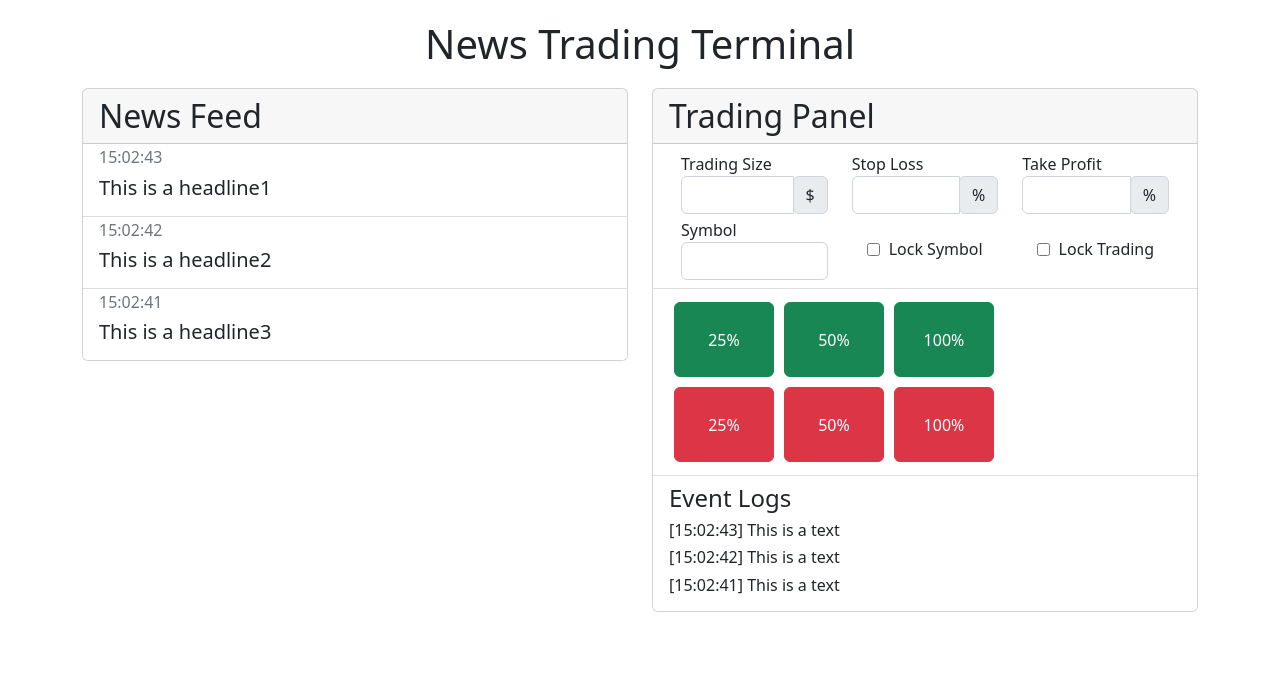
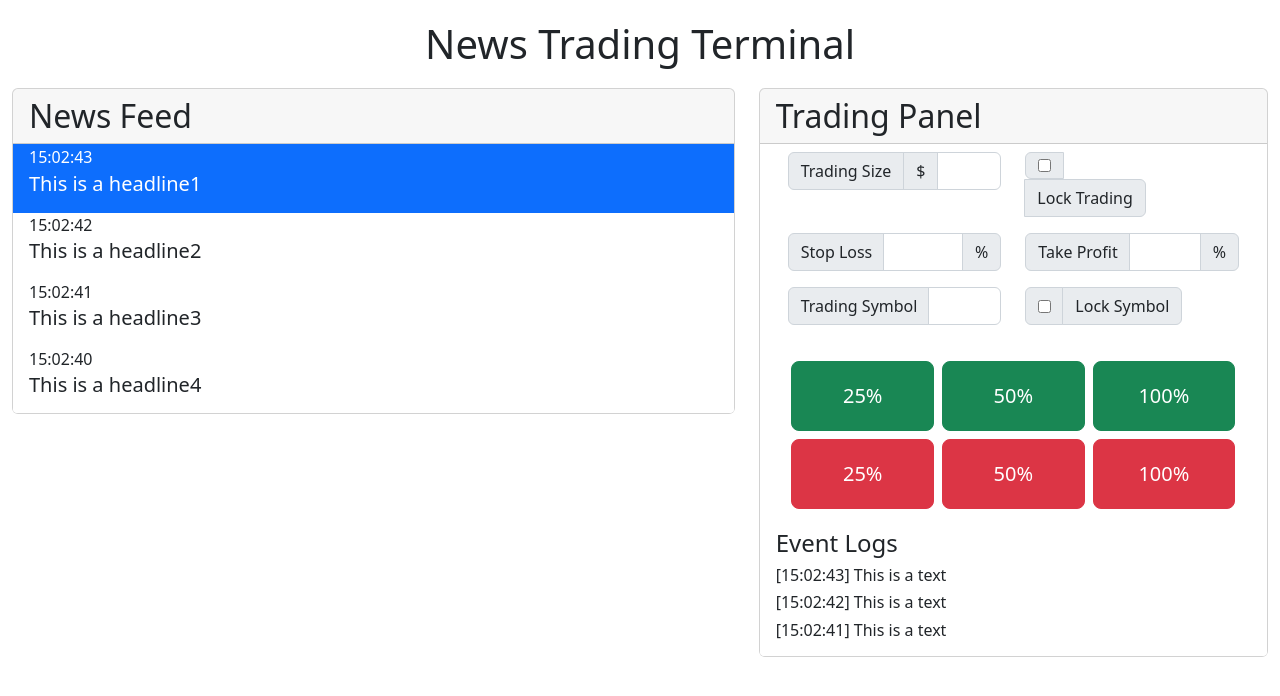
Before and after one commit to walidm95/news-trading-terminal, a Vue app: page / in a window 1280 px wide. Shown: the top 696 px of the page. Built offline with nearby package versions, Linux system fonts and the light colour scheme.

Commit message:
revert back to bootstrap 4 since bootstrap-vue doesnt work with this version of Vue. Implement headline selection UI

```diff
--- a/index.html
+++ b/index.html
@@ -3,6 +3,7 @@
   <head>
     <meta charset="UTF-8" />
     <link rel="icon" type="image/svg+xml" href="/vite.svg" />
+    <link rel="stylesheet" href="https://cdn.jsdelivr.net/npm/bootstrap@4.0.0/dist/css/bootstrap.min.css" integrity="sha384-Gn5384xqQ1aoWXA+058RXPxPg6fy4IWvTNh0E263XmFcJlSAwiGgFAW/dAiS6JXm" crossorigin="anonymous">
     <meta name="viewport" content="width=device-width, initial-scale=1.0" />
     <title>Vite + Vue</title>
   </head>
--- a/src/App.vue
+++ b/src/App.vue
@@ -7,12 +7,12 @@ import TradingPanel from './components/TradingPanel.vue';
   <div class="page-title">
     <h1>News Trading Terminal</h1>
   </div>
-  <div class="container">
+  <div class="container-fluid">
     <div class="row">
-      <div class="col">
+      <div class="col-7">
         <NewsFeed />
       </div>
-      <div class="col">
+      <div class="col-5">
         <TradingPanel />
       </div>
     </div>
--- a/src/components/NewsFeed.vue
+++ b/src/components/NewsFeed.vue
@@ -1,5 +1,42 @@
-<script setup>
-import NewsItem from './NewsItem.vue'
+<script>
+import NewsItem from './NewsItem.vue';
+
+function getHeadlines() {
+    return [
+        {
+        'time': '15:02:43',
+        'title': 'This is a headline1'
+        },
+        {
+        'time': '15:02:42',
+        'title': 'This is a headline2'
+        },
+        {
+        'time': '15:02:41',
+        'title': 'This is a headline3'
+        },
+        {
+        'time': '15:02:40',
+        'title': 'This is a headline4'
+        }
+    ]
+}
+
+export default {
+    data() {
+        return {
+            activeHeadline: 0,
+            headlines: getHeadlines()
+        };
+    },
+    components: { NewsItem },
+    methods: {
+        selectHeadline(index) {
+            this.activeHeadline = index;
+        }
+    }
+}
+
 </script>
 
 <template>
@@ -8,27 +45,7 @@ import NewsItem from './NewsItem.vue'
             News Feed
         </div>
         <ul class="list-group list-group-flush">
-            <li class="list-group-item">
-                <NewsItem
-                    headline="This is a headline1"
-                    time="15:02:43"
-                    symbol="BTCUSDT"
-                />
-            </li>
-            <li class="list-group-item">
-                <NewsItem
-                    headline="This is a headline2"
-                    time="15:02:42"
-                    symbol="BTCUSDT"
-                />
-            </li>
-            <li class="list-group-item">
-                <NewsItem
-                    headline="This is a headline3"
-                    time="15:02:41"
-                    symbol="BTCUSDT"
-                />
-            </li>
+            <NewsItem v-for="(headline, index) in headlines" :key="index" :time="headline.time" :headline="headline.title" :selected="activeHeadline === index" @click="selectHeadline(index)"/>
         </ul>
     </div>
 </template>
--- a/src/components/NewsItem.vue
+++ b/src/components/NewsItem.vue
@@ -1,19 +1,21 @@
-<script setup>
+<script>
 
-defineProps({
-  headline: String,
-  time: String,
-  symbol: String,
-})
+export default {
+  props: {
+    headline: {type: String, required: true},
+    time: {type: String, required: true},
+    selected: {type: Boolean, required: true}
+  }
+}
 </script>
 
 <template>
-    <div style="text-align: left;">
+    <li class="list-group-item" :class="{active: selected}">
         <div>
-          <h6 class="card-subtitle mb-2 text-muted" style="text-align;: left">{{ time }}</h6>
+          <h6 class="card-subtitle mb-1">{{ time }}</h6>
           <h5 class="card-title">{{ headline }}</h5>
         </div>
-    </div>
+      </li>
 </template>
 
 <style scoped>
--- a/src/components/TradingButtons.vue
+++ b/src/components/TradingButtons.vue
@@ -1,23 +1,21 @@
 <template>
     <div>
         <div>
-            <button type="button" class="btn btn-success trading-buttons">25%</button>
-            <button type="button" class="btn btn-success trading-buttons">50%</button>
-            <button type="button" class="btn btn-success trading-buttons">100%</button>
+            <button type="button" class="btn btn-success btn-lg m-1 trading-buttons">25%</button>
+            <button type="button" class="btn btn-success btn-lg m-1 trading-buttons">50%</button>
+            <button type="button" class="btn btn-success btn-lg m-1 trading-buttons">100%</button>
         </div>
         <div>
-            <button type="button" class="btn btn-danger trading-buttons">25%</button>
-            <button type="button" class="btn btn-danger trading-buttons">50%</button>
-            <button type="button" class="btn btn-danger trading-buttons">100%</button>
+            <button type="button" class="btn btn-danger btn-lg m-1 trading-buttons">25%</button>
+            <button type="button" class="btn btn-danger btn-lg m-1 trading-buttons">50%</button>
+            <button type="button" class="btn btn-danger btn-lg m-1 trading-buttons">100%</button>
         </div>
     </div>
 </template>
 
 <style scoped>
 .trading-buttons {
-    width: 100px;
-    height: 75px;
-    margin: 5px;
-    text-align: center;
+    width: 30%;
+    height: 70px;
 }
 </style>
--- a/src/components/TradingPanel.vue
+++ b/src/components/TradingPanel.vue
@@ -13,7 +13,7 @@ import EventLogs from './EventLogs.vue';
             <li class="list-group-item">
                 <TradingParameters />
             </li>
-            <li class="list-group-item">
+            <li class="list-group-item text-center">
                 <TradingButtons />
             </li>
             <li class="list-group-item">
--- a/src/components/TradingParameters.vue
+++ b/src/components/TradingParameters.vue
@@ -5,28 +5,44 @@
 <template>
     <div class="container">
         <div class="row">
-            <div class="col">
-                <label for="trading-size">Trading Size</label>
-                <div class="input-group mb-1">
-                    <input type="number" class="form-control" id="trading-size">
-                    <div class="input-group-append">
+            <div class="col-6">
+                <div class="input-group mb-3">
+                    <div class="input-group-prepend">
+                        <span class="input-group-text">Trading Size</span>
                         <span class="input-group-text">$</span>
                     </div>
+                    <input type="number" class="form-control" id="max-trading-size">
                 </div>
             </div>
+            <div class="col-4">
+                <div class="input-group mb-3">
+                    <div class="input-group-prepend">
+                        <div class="input-group-text">
+                        <input type="checkbox" aria-label="lock-trading">
+                        </div>
+                    </div>
+                    <span class="input-group-text">Lock Trading</span>
+                </div>
+            </div>
+        </div>
+        <div class="row">
             <div class="col">
-                <label for="use-stop-loss">Stop Loss</label>
-                <div class="input-group">
-                    <input type="number" class="form-control" id="stop-loss-pct">
+                <div class="input-group mb-3">
+                    <div class="input-group-prepend">
+                        <span class="input-group-text">Stop Loss</span>
+                    </div>
+                    <input type="number" class="form-control" aria-label="stop-loss-pct">
                     <div class="input-group-append">
                         <span class="input-group-text">%</span>
                     </div>
                 </div>
             </div>
             <div class="col">
-                <label for="use-take-profit">Take Profit</label>
-                <div class="input-group">
-                    <input type="number" class="form-control" id="take-profit-pct">
+                <div class="input-group mb-3">
+                    <div class="input-group-prepend">
+                        <span class="input-group-text">Take Profit</span>
+                    </div>
+                    <input type="number" class="form-control" aria-label="take-profit-pct">
                     <div class="input-group-append">
                         <span class="input-group-text">%</span>
                     </div>
@@ -35,18 +51,22 @@
         </div>
         <div class="row">
             <div class="col">
-                <label for="symbol">Symbol</label>
-                <div class="input-group">
-                    <input type="text" class="form-control" id="symbol" :disabled="symbolLocked">
+                <div class="input-group mb-3">
+                    <div class="input-group-prepend">
+                        <span class="input-group-text">Trading Symbol</span>
+                    </div>
+                    <input type="text" class="form-control" aria-label="trading-symbol">
                 </div>
             </div>
-            <div class="col d-flex align-items-center justify-content-center">
-                <input type="checkbox" class="custom-control-input" id="lock-symbol" v-model="symbolLocked">
-                <label class="custom-control-label" for="lock-symbol">&nbsp;&nbsp;Lock Symbol</label>
-            </div>
-            <div class="col d-flex align-items-center justify-content-center">
-                <input type="checkbox" class="custom-control-input" id="lock-trading">
-                <label for="lock-trading">&nbsp;&nbsp;Lock Trading</label>
+            <div class="col">
+                <div class="input-group mb-3">
+                    <div class="input-group-prepend">
+                        <div class="input-group-text">
+                        <input type="checkbox" aria-label="Checkbox for following text input">
+                        </div>
+                    </div>
+                    <span class="input-group-text">Lock Symbol</span>
+                </div>
             </div>
         </div>
     </div>
```
